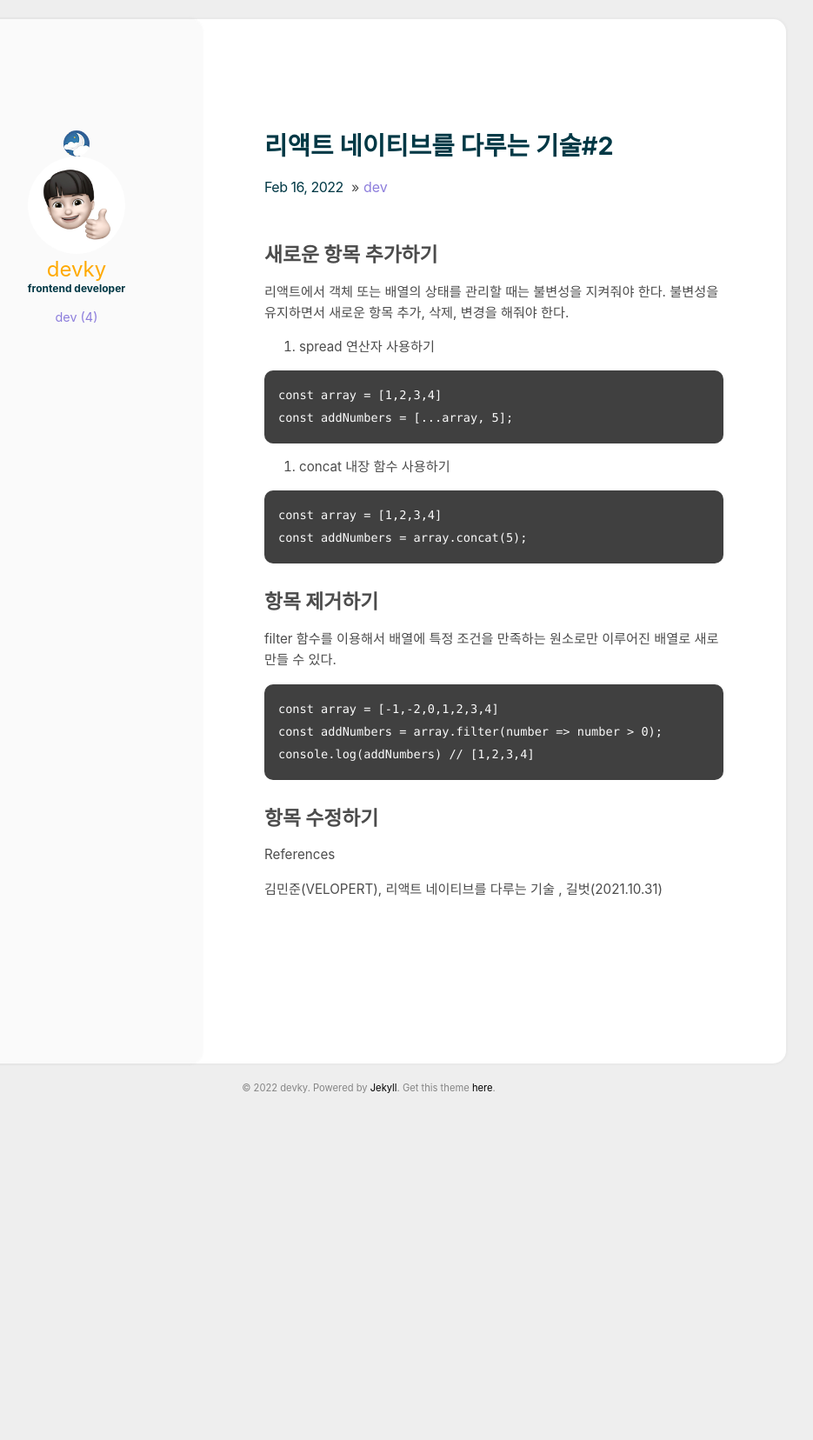
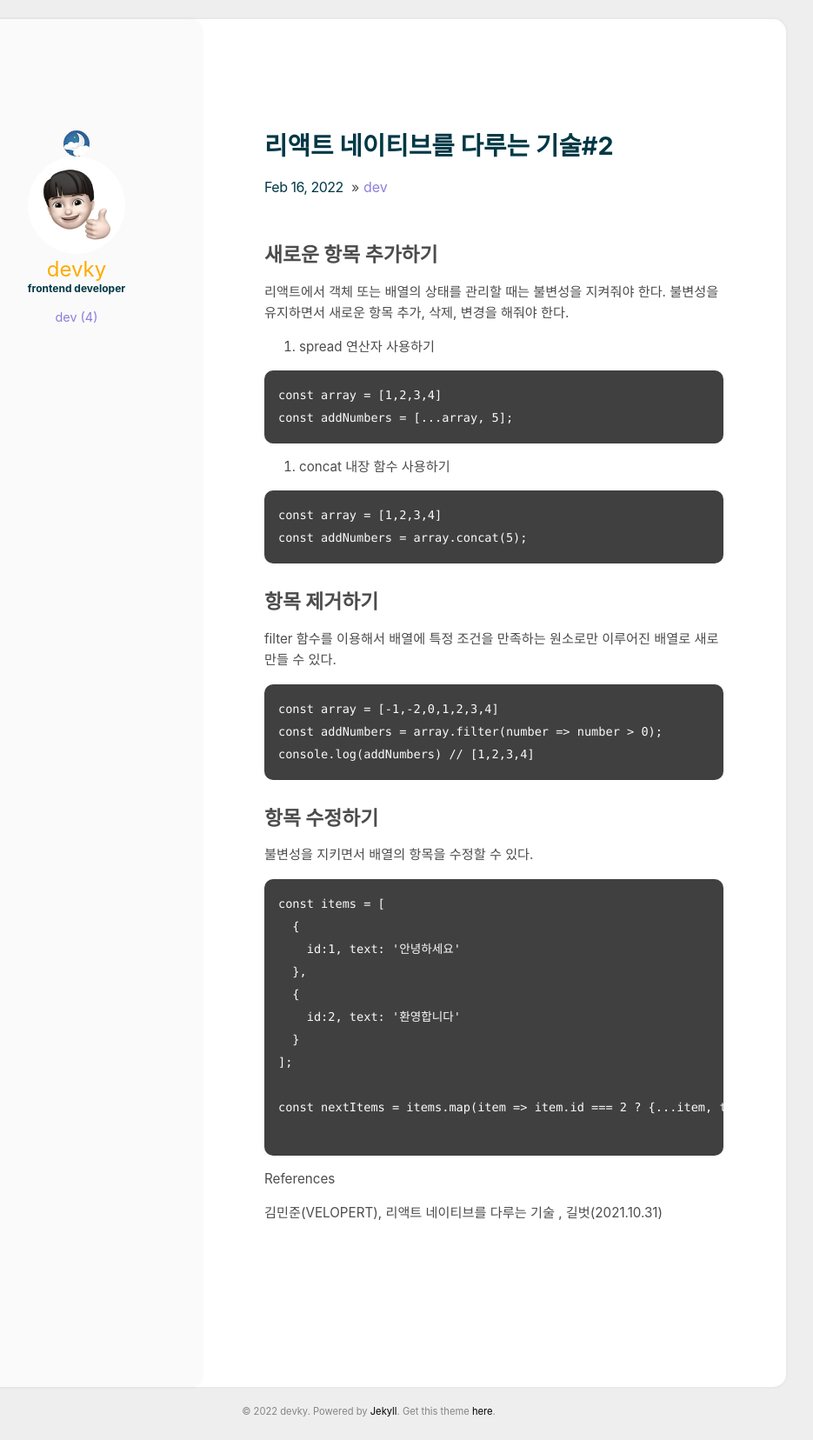
Before and after one commit to kyday/kyday.github.io, a Jekyll site: the page built from _posts/2022-02-16-리액트 네이티브를 다루는 기술#2.md, in a window 1280 px wide. Shown: the whole page at 87% size, without its empty margins (216-1151 px from the left). Built offline with Jekyll 4.4.1, drawn with Linux system fonts in a browser that asks for light colours; before the commit the page ends 1283 px from its top, so only the background shows below that.

Commit message:
리액트 네이티브 다루는 기술#2 업데이트

````diff
--- a/_posts/2022-02-16-리액트 네이티브를 다루는 기술#2.md
+++ b/_posts/2022-02-16-리액트 네이티브를 다루는 기술#2.md
@@ -35,6 +35,22 @@ console.log(addNumbers) // [1,2,3,4]
 
 ## 항목 수정하기
 
+불변성을 지키면서 배열의 항목을 수정할 수 있다.
+
+```
+const items = [
+  {
+    id:1, text: '안녕하세요'
+  },
+  {
+    id:2, text: '환영합니다'
+  }
+];
+
+const nextItems = items.map(item => item.id === 2 ? {...item, text: '안녕히계세요'} : item);
+
+```
+
 References
 
 김민준(VELOPERT), 리액트 네이티브를 다루는 기술 , 길벗(2021.10.31)
````
